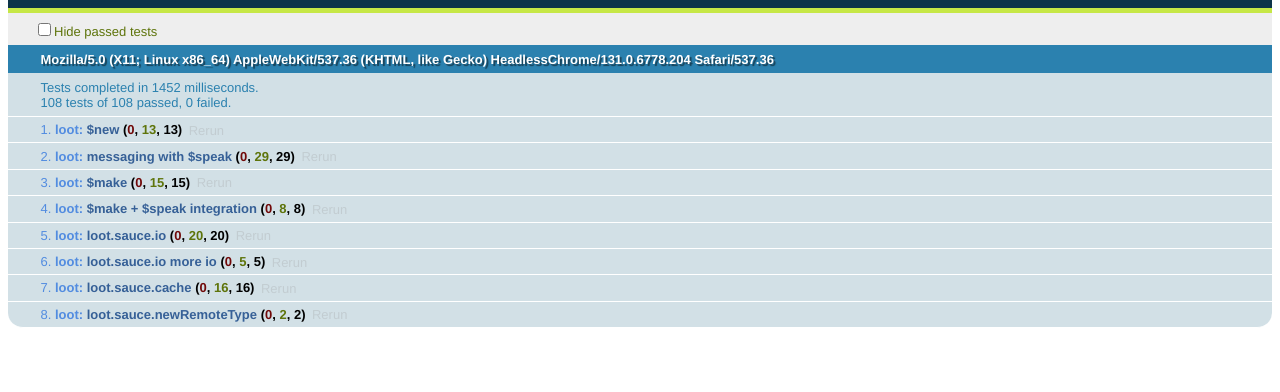
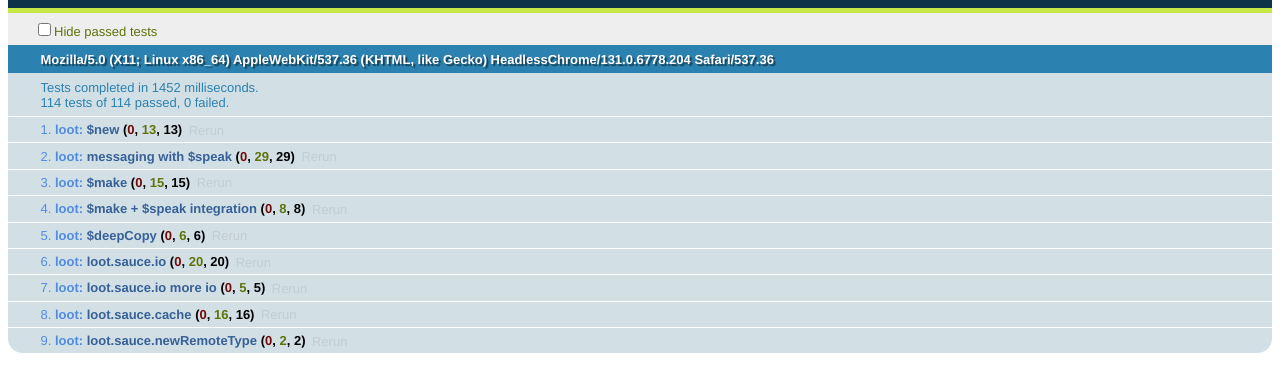
Before and after one commit to andrewluetgers/loot, a plain HTML site: page tests/loot-test.html in a window 1280 px wide. Shown: the part 48-440 px from the top of the page. Drawn offline with Linux system fonts and the light colour scheme.

Commit message:
added deep copy and more documentation

```diff
--- a/src/loot.js
+++ b/src/loot.js
@@ -151,21 +151,82 @@
 
 	// object -------------------------------------------------------
 
+	// use the same constructor every time to save on memory usage per
+	// http://oranlooney.com/functional-javascript/
+	function F() {}
+
 	var $new = function(prototype) {
 
-		function F() {}
-
-		if(prototype) {F.prototype = prototype;}
+		F.prototype = prototype || {};
 
 		var newInstance = new F();
 
 		if($isFunction(newInstance.initialize)) {
 			newInstance.initialize();
+			newInstance.initialize = null;
 		}
 
-		newInstance.initialize = null;
+		return newInstance;
+	};
 
-		return newInstance;
+	/**
+	 *
+	 * @param source (object) the object to copy properties from
+	 * @param target (object) optional object to merge source's properties into
+	 * @param filter (function) optional function(key, source, target) { return boolean; }
+	 *  the filter function returns true if a property should be copied and false if it should be ignored
+	 *  filter can also be provided as the last of two arguments when omitting a target
+	 *  filter example: to deep copy only owned properties from objA to objB
+	 *  	$deepCopy(objA, objB, function(key, source) {
+	 *  		return source.hasOwnProperty(key);
+	 *  	});
+	 */
+	function deepCopy(source, target, filter) {
+		var key, sourceProp, targetProp,
+			targetType = typeof target;
+
+		if (typeof source != 'object') {
+			throw new Error("deepCopy: source must be an object");
+		}
+
+		// support (source, filter) signature
+		if (arguments.length === 2 && targetType === "function") {
+			filter = target;
+			target = {};
+		} else {
+			filter = (typeof filter === "function") ? filter : false;
+			target = (targetType === "object") ? target : {};
+		}
+
+		for (key in source) {
+
+			// skip this property if filter returns false
+			if (filter && !filter(key, source, target)) {
+				continue;
+			}
+
+			sourceProp = source[key];
+
+			// Prevent infinite loop
+			if (sourceProp === target) {
+				continue;
+			}
+
+			if (typeof sourceProp === 'object') {
+				targetProp = $isArray(sourceProp) ? [] : {};
+				target[key] = deepCopy(sourceProp, targetProp, filter);
+
+			// dont copy undefined values
+			} else if (sourceProp !== undefined) {
+				target[key] = sourceProp;
+			}
+		}
+
+		return target;
+	}
+
+	var $deepCopy = function(parent, child) {
+		return deepCopy(parent, child);
 	};
 
 
@@ -238,14 +299,19 @@
 		return obj;
 	};
 
-	// add all the 'owned' properties of passed in object(s) to the first object
+	// will deep copy all the 'owned' properties of passed in object(s) to the first object
 	var $mixin = function(obj) {
 		if(obj) {
 			$each($sliceIt(arguments, 1), function(source) {
-				var prop, val;
-				for (prop in source) {
+				var val;
+				for (var prop in source) {
 					if(source.hasOwnProperty(prop)) {
-						obj[prop] = source[prop];
+						val = source[prop];
+						if (typeof val === 'object') {
+							obj[prop] = $deepCopy(val);
+						} else {
+							obj[prop] = val;
+						}
 					}
 				}
 			});
@@ -702,6 +768,7 @@
 		$length: $length,
 		$reject: $reject,
 		$new: $new,
+		$deepCopy: $deepCopy,
 		$make: $make,
 		$extend: $extend,
 		$mixin: $mixin,
--- a/src/loot.sauce.js
+++ b/src/loot.sauce.js
@@ -152,7 +152,7 @@ loot.extend("$cache", $speak({
 		var cacheKey = this.getKey(url, req),
 			bin = this.get(typeId, cacheKey);
 
-		$mixin(bin, {
+		$extend(bin, {
 			typeId: typeId,
 			key: cacheKey,
 			url: url,
--- a/tests/loot-test.html
+++ b/tests/loot-test.html
@@ -357,6 +357,45 @@
 		});
 
 
+		test("$deepCopy", function() {
+
+			expect(6);
+
+			var objA = {name: "objA"};
+			var objB = {name: "objB", testObj: {array:[1, "string", {object:{name:"hey", age: 23} }, [0,2, 3, 5, [0, 0, 0]] ], func: function(){return this;}}};
+
+			var aCopy = $deepCopy(objA);
+			same(aCopy, objA, "deep copy of a simple object works");
+
+			objA.name = "objectA";
+			ok(aCopy.name === "objA", "changes on simple object do not transfer to copy");
+
+			var bCopy = $deepCopy(objB);
+			same(bCopy, objB, "deep copy of a complex object works");
+
+			objB.testObj.array[2].object.name = "yo";
+			ok(bCopy.testObj.array[2].object.name === "hey", "changes on complex object do not transfer to copy");
+
+			// now lets test the merge form
+			$deepCopy(objB, objA);
+			same(objB, objA, "properly augments the provided target object");
+
+			// test filter method that only allows owned properties
+			var b2Copy = $new(bCopy);
+			var base = {
+				name: "b2",
+				custom: "owned"
+			};
+
+			$deepCopy(base, b2Copy);
+
+			var newB = $deepCopy(b2Copy, function(key, source) {
+				return source.hasOwnProperty(key);
+			});
+
+			same(newB, base, "filter function works properly");
+		});
+
 
 		test("loot.sauce.io", function() {
 
```
Also changed, not shown: README.md.
